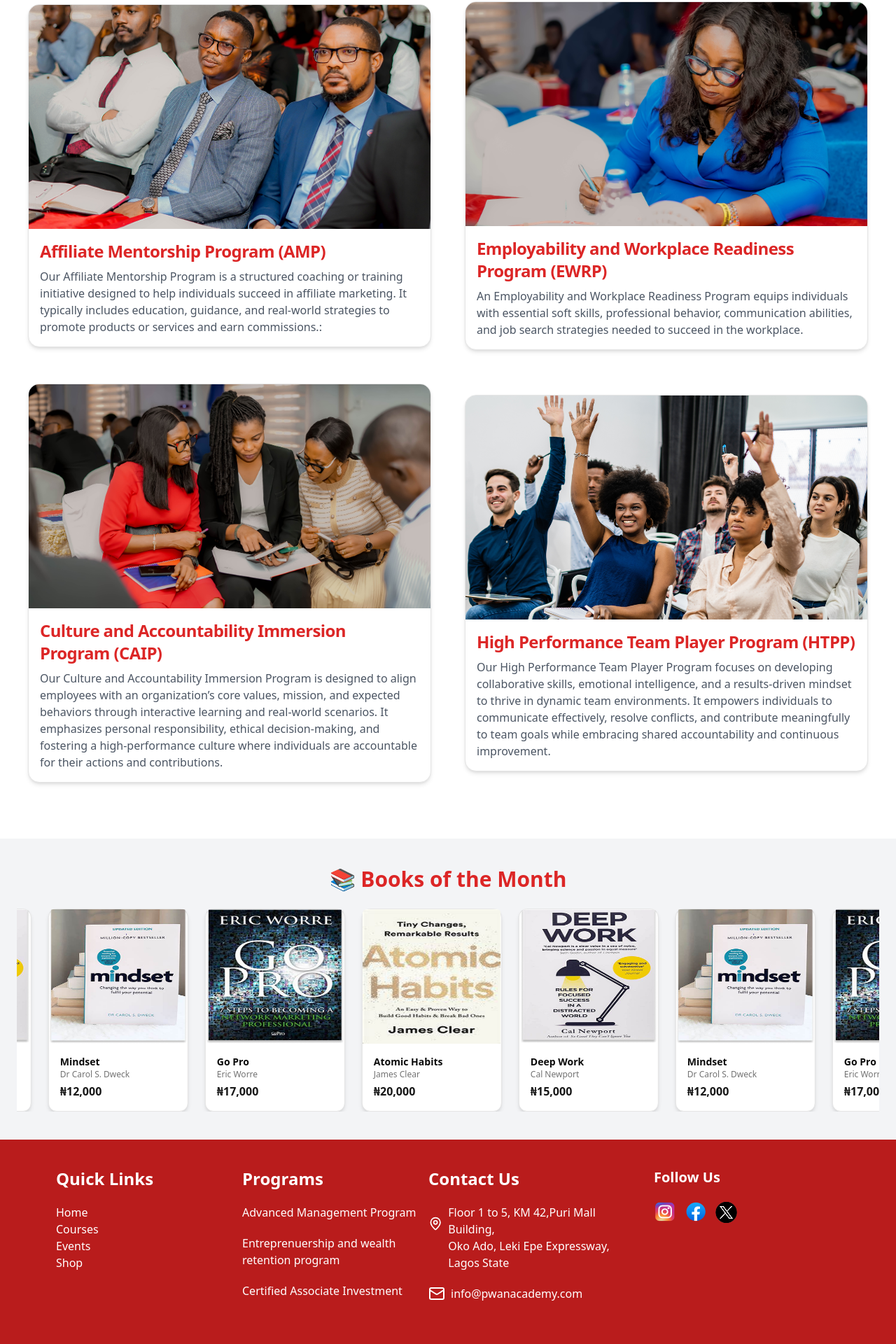
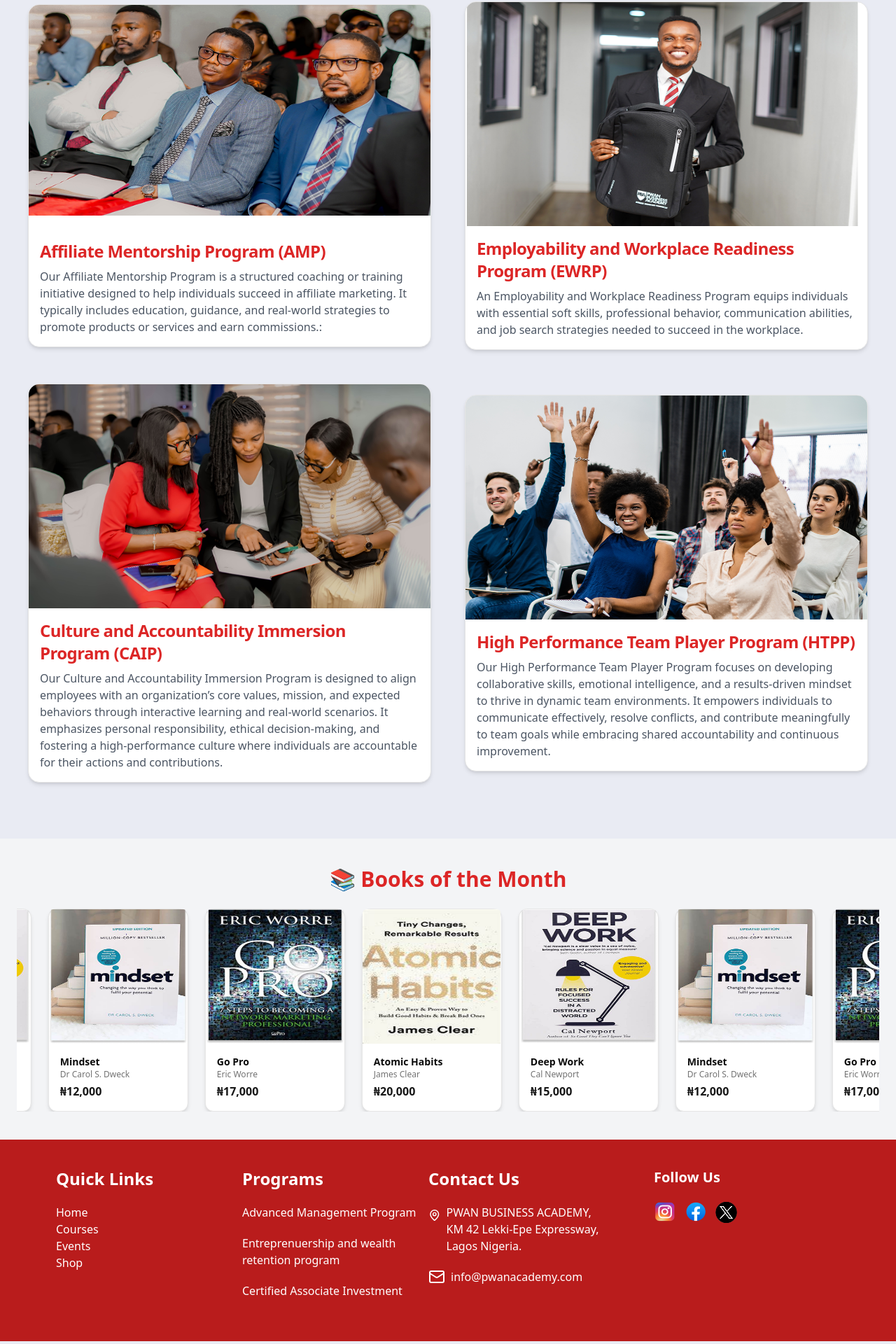
Before and after one commit to tushydan007/pwan_business_academy, a Next.js app: page / in a window 1280 px wide. Shown: the part 1194-3114 px from the top of the page at 70% size. Built offline with nearby package versions, Linux system fonts and the light colour scheme.

Commit message:
Changed the PWAN Business Academy address on the footer component

```diff
--- a/app/_components/HomeCard.tsx
+++ b/app/_components/HomeCard.tsx
@@ -24,7 +24,7 @@
           sizes="(max-width: 768px) 100vw,
                  (max-width: 1200px) 50vw,
                  33vw"
-          className="object-cover"
+
           priority
         />
       </div>
--- a/app/_components/RightProgramme.tsx
+++ b/app/_components/RightProgramme.tsx
@@ -16,7 +16,7 @@
           />
           <CustomCard
             description="An Employability and Workplace Readiness Program equips individuals with essential soft skills, professional behavior, communication abilities, and job search strategies needed to succeed in the workplace."
-            imageUrl="/assets/ewrp.jpg"
+            imageUrl="/assets/caip.png"
             title="Employability and Workplace Readiness Program (EWRP)"
           />
           <CustomCard
--- a/app/globals.css
+++ b/app/globals.css
@@ -70,5 +70,6 @@
   }
   body {
     @apply bg-background text-foreground;
+    background-color: #e9ebf3;
   }
 }
--- a/components/shared/Footer.tsx
+++ b/components/shared/Footer.tsx
@@ -2,9 +2,9 @@
 import { MapPin } from "lucide-react";
 import { Mail } from "lucide-react";
 import Image from "next/image";
-import instagram from "@/public/assets/instagram.png"
-import facebook from "@/public/assets/facebook.png"
-import twitter from "@/public/assets/twitter.png"
+import instagram from "@/public/assets/instagram.png";
+import facebook from "@/public/assets/facebook.png";
+import twitter from "@/public/assets/twitter.png";
 import Link from "next/link";
 
 const Footer = () => {
@@ -28,10 +28,10 @@
       <div className="py-5 flex-1">
         <h2 className="font-bold mb-5 text-2xl">Contact Us</h2>
         <p className="cursor-pointer pb-5 flex items-center gap-x-2">
-          <MapPin className="-mt-10" /> Floor 1 to 5, KM 42,Puri Mall Building,
+          <MapPin className="-mt-10" /> PWAN BUSINESS ACADEMY,
           <br />
-          Oko Ado, Leki Epe Expressway,
-          <br /> Lagos State
+          KM 42 Lekki-Epe Expressway, Lagos Nigeria.
+          <br />
         </p>
         <p className="cursor-pointer pb-5 flex items-center gap-x-2">
           <Mail /> info@pwanacademy.com
```
Also changed, not shown: public/assets/caip.png.
